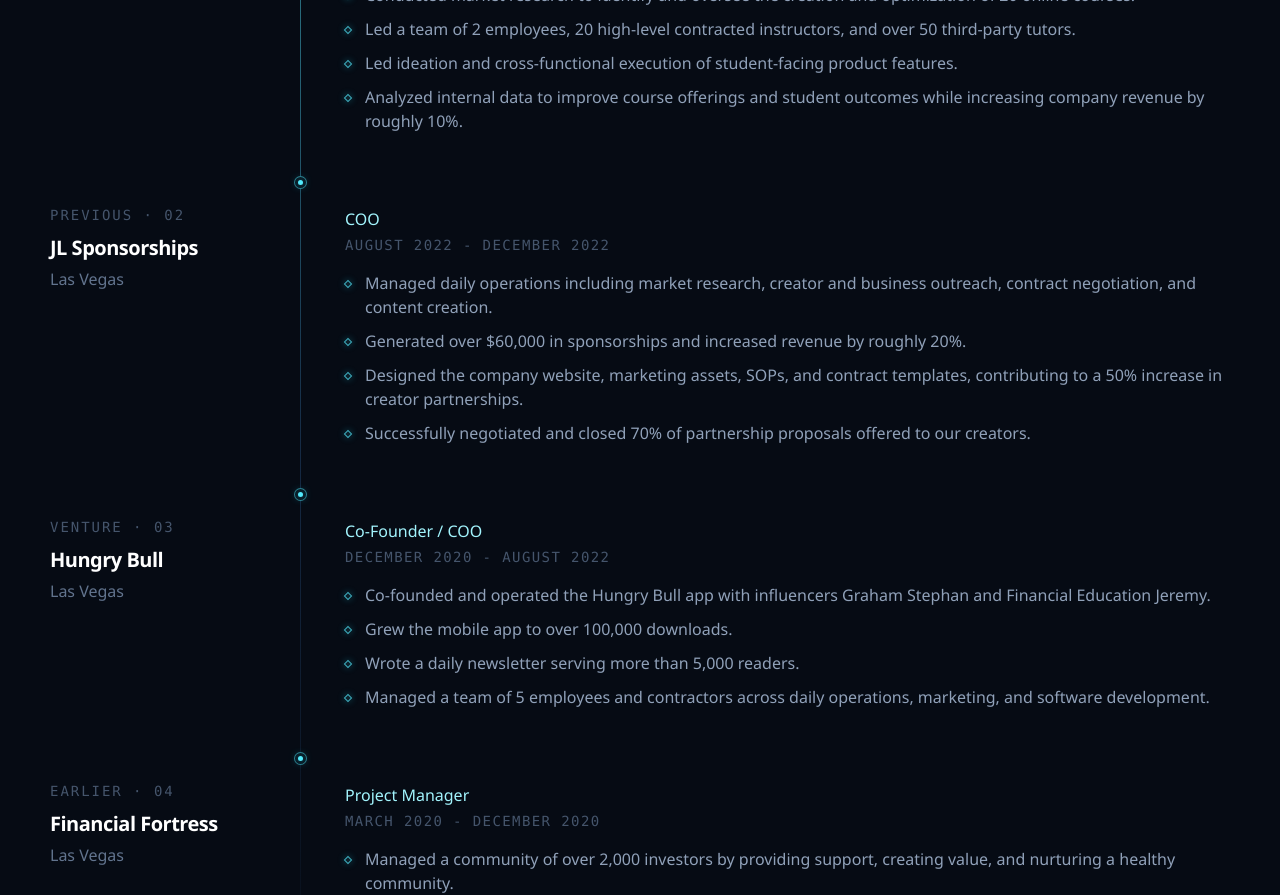
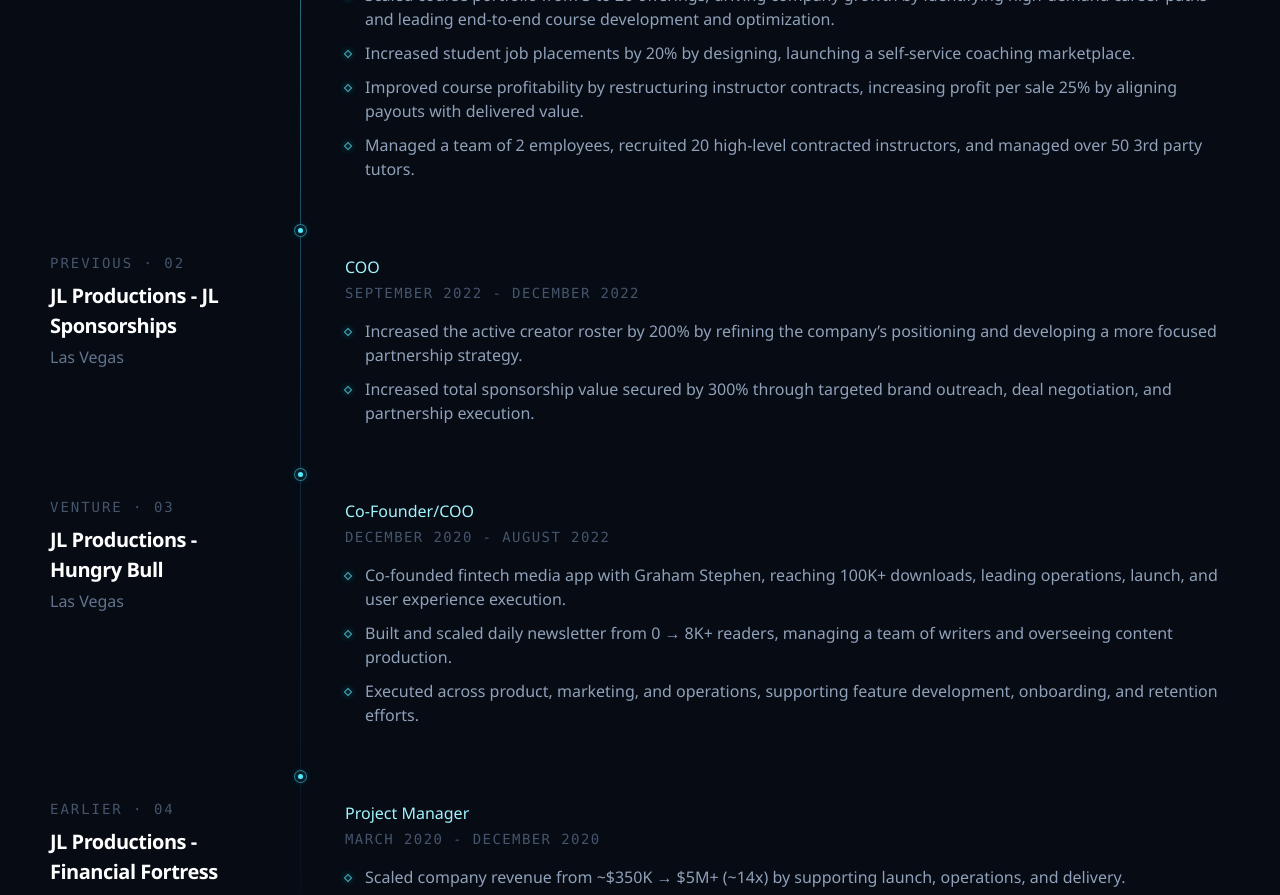
Before and after one commit to colekirky17/ColeKirkpatrick, a Next.js app: page / in a window 1280 px wide. Shown: the part 4060-4955 px from the top of the page. Built offline with nearby package versions, Linux system fonts and the light colour scheme.

Commit message:
resume fix

```diff
--- a/app/page.tsx
+++ b/app/page.tsx
@@ -103,49 +103,45 @@
     dates: "February 2023 - March 2026",
     period: "Most Recent",
     highlights: [
-      "Conducted market research to identify and oversee the creation and optimization of 20 online courses.",
-      "Led a team of 2 employees, 20 high-level contracted instructors, and over 50 third-party tutors.",
-      "Led ideation and cross-functional execution of student-facing product features.",
-      "Analyzed internal data to improve course offerings and student outcomes while increasing company revenue by roughly 10%.",
+      "Scaled course portfolio from 3 to 20 offerings, driving company growth by identifying high-demand career paths and leading end-to-end course development and optimization.",
+      "Increased student job placements by 20% by designing, launching a self-service coaching marketplace.",
+      "Improved course profitability by restructuring instructor contracts, increasing profit per sale 25% by aligning payouts with delivered value.",
+      "Managed a team of 2 employees, recruited 20 high-level contracted instructors, and managed over 50 3rd party tutors.",
     ],
   },
   {
-    company: "JL Sponsorships",
+    company: "JL Productions - JL Sponsorships",
     location: "Las Vegas",
     role: "COO",
-    dates: "August 2022 - December 2022",
+    dates: "September 2022 - December 2022",
     period: "Previous",
     highlights: [
-      "Managed daily operations including market research, creator and business outreach, contract negotiation, and content creation.",
-      "Generated over $60,000 in sponsorships and increased revenue by roughly 20%.",
-      "Designed the company website, marketing assets, SOPs, and contract templates, contributing to a 50% increase in creator partnerships.",
-      "Successfully negotiated and closed 70% of partnership proposals offered to our creators.",
+      "Increased the active creator roster by 200% by refining the company’s positioning and developing a more focused partnership strategy.",
+      "Increased total sponsorship value secured by 300% through targeted brand outreach, deal negotiation, and partnership execution.",
     ],
   },
   {
-    company: "Hungry Bull",
+    company: "JL Productions - Hungry Bull",
     location: "Las Vegas",
-    role: "Co-Founder / COO",
+    role: "Co-Founder/COO",
     dates: "December 2020 - August 2022",
     period: "Venture",
     highlights: [
-      "Co-founded and operated the Hungry Bull app with influencers Graham Stephan and Financial Education Jeremy.",
-      "Grew the mobile app to over 100,000 downloads.",
-      "Wrote a daily newsletter serving more than 5,000 readers.",
-      "Managed a team of 5 employees and contractors across daily operations, marketing, and software development.",
+      "Co-founded fintech media app with Graham Stephen, reaching 100K+ downloads, leading operations, launch, and user experience execution.",
+      "Built and scaled daily newsletter from 0 → 8K+ readers, managing a team of writers and overseeing content production.",
+      "Executed across product, marketing, and operations, supporting feature development, onboarding, and retention efforts.",
     ],
   },
   {
-    company: "Financial Fortress",
+    company: "JL Productions - Financial Fortress",
     location: "Las Vegas",
     role: "Project Manager",
     dates: "March 2020 - December 2020",
     period: "Earlier",
     highlights: [
-      "Managed a community of over 2,000 investors by providing support, creating value, and nurturing a healthy community.",
-      "Assisted in creating and managing a coaching program that generated $5,000,000 in sales.",
-      "Managed a team of 3 employees and 6 high-level coaches.",
-      "Created a personal finance course and company SOPs, and built a reporting system to track and optimize business operations.",
+      "Scaled company revenue from ~$350K → $5M+ (~14x) by supporting launch, operations, and delivery.",
+      "Increased member retention by ~15% by managing a 2K+ investor community and improving engagement and support systems.",
+      "Built SOPs and reporting systems and managed a team of 3 employees & 6 coaches to improve operational efficiency and program delivery.",
     ],
   },
 ];
```
